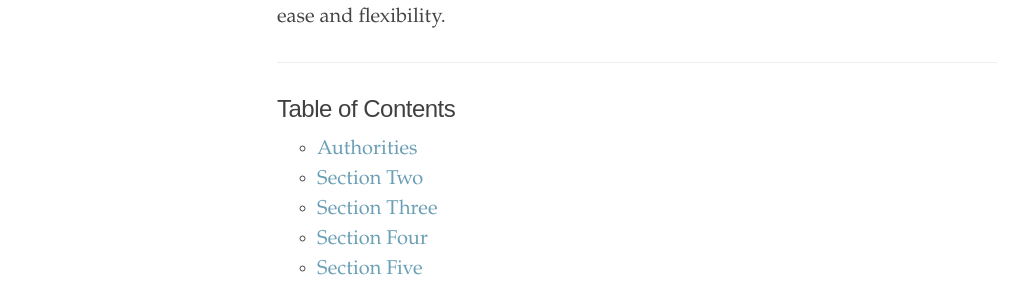
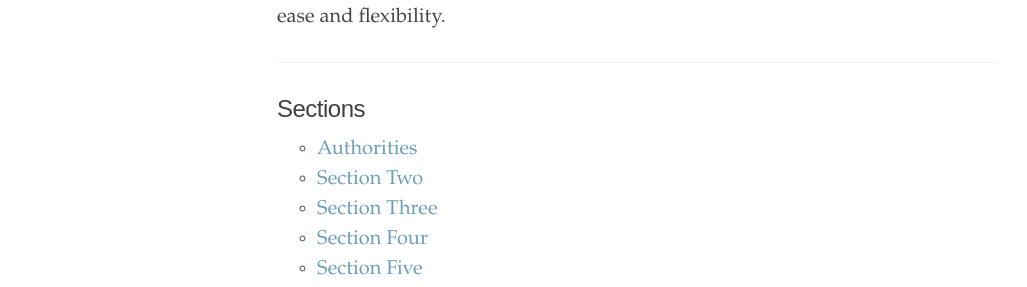
Before and after one commit to binipringle/legalresearch, a Jekyll site: the page built from index.html, in a window 1280 px wide. Shown: the part 285-572 px from the top of the page, without its empty margins (3-1030 px from the left). Built offline with Jekyll 4.4.1, drawn with Linux system fonts in a browser that asks for light colours.

Commit message:
changed toc to sections

```diff
--- a/index.html
+++ b/index.html
@@ -12,7 +12,7 @@ title: "Legal Research"
 <hr>
 
 <div class="toc">
-  <h2>Table of Contents</h2>
+  <h2>Sections</h2>
   <ul class="texts">
   {% for item in site.texts %}
 
```
